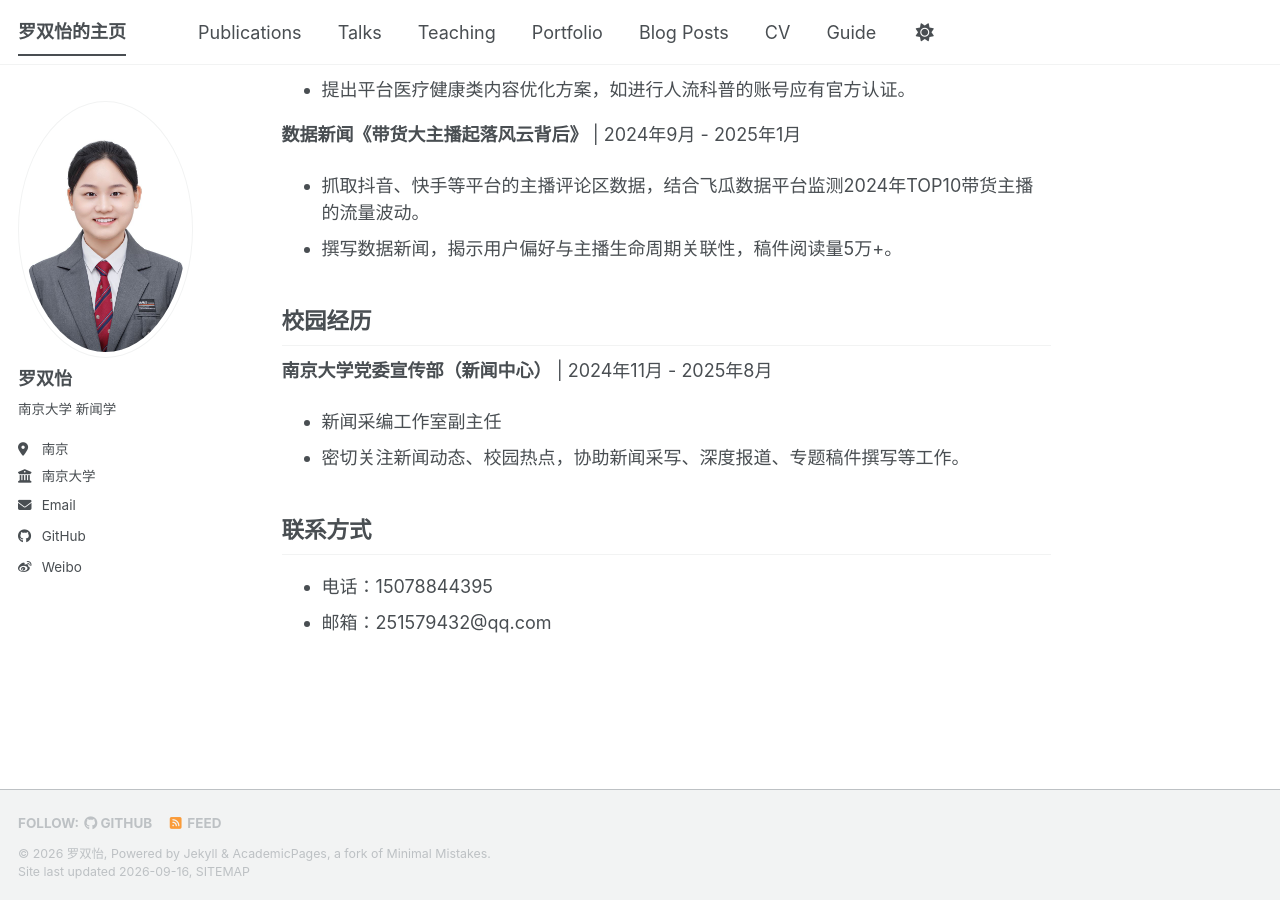
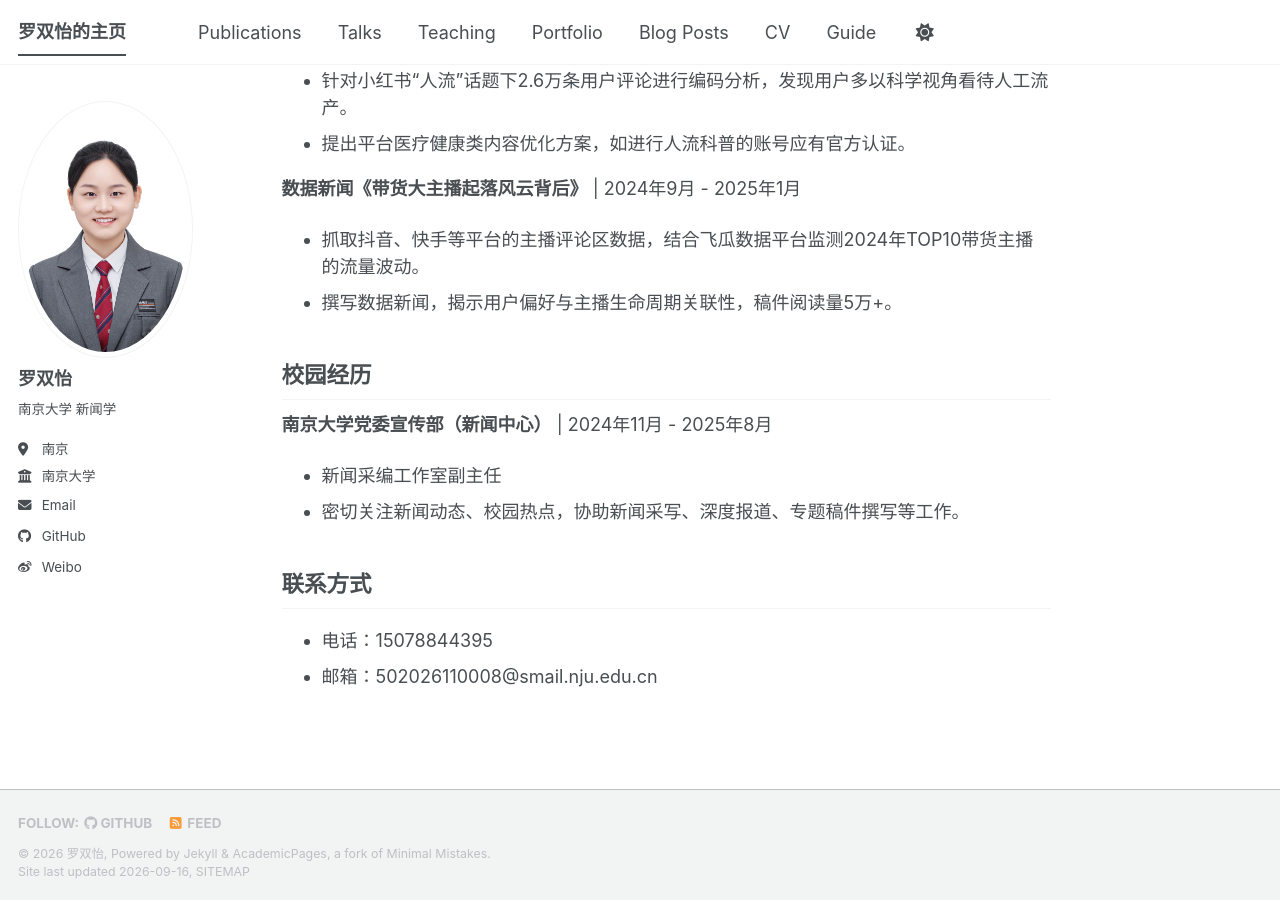
Before and after one commit to luoshuangyi122/luoshuangyi122.github.io, a Jekyll site: the page built from _pages/about.md, in a window 1280 px wide and 900 px high, scrolled down 717 px. Built offline with Jekyll 4.4.1, drawn with Linux system fonts in a browser that asks for light colours; a style sheet for code colours, icons or effects is not loaded.

Commit message:
Update about.md

```diff
--- a/_pages/about.md
+++ b/_pages/about.md
@@ -10,7 +10,7 @@ redirect_from:
 大家好，我是**罗双怡**，是**南京大学新闻学**专业的硕士研究生。我的研究兴趣主要集中在新媒体用户研究以及社交媒体内容分析。
 
 教育背景
-======
+------
 **南京大学** | 2026年9月 - 2029年6月
 - 新闻学硕士
 
@@ -18,7 +18,7 @@ redirect_from:
 - 新闻学学士
 
 实习经历
-======
+------
 **江苏省广播电视总台** | 2025年7月 - 2025年10月
 - 运营城市生活类小红书账号
 
@@ -38,6 +38,7 @@ redirect_from:
 - 新闻采编工作室副主任
 - 密切关注新闻动态、校园热点，协助新闻采写、深度报道、专题稿件撰写等工作。
 
-## 联系方式
+联系方式
+------
 - 电话：15078844395
-- 邮箱：251579432@qq.com
+- 邮箱：502026110008@smail.nju.edu.cn
```
